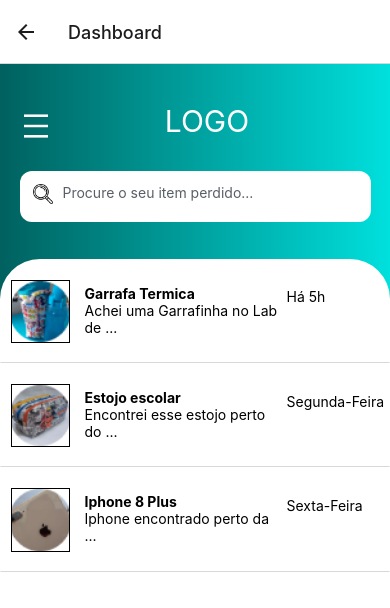
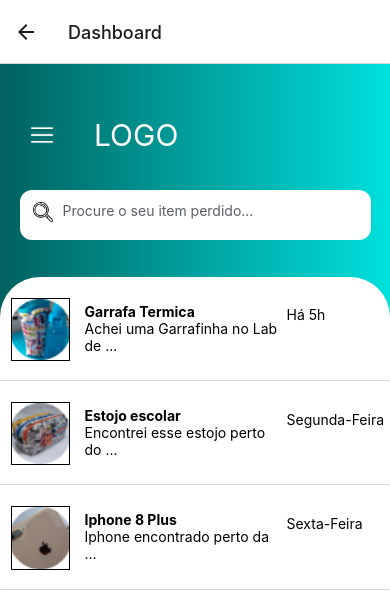
Before and after one commit to pk-anderson/EasyFinder-Front-End, a React Native app: screen /Dashboard in a window 390 px wide. Shown: the top 608 px of the page. Built offline with nearby package versions, Linux system fonts and the light colour scheme.

Commit message:
add side menu button

```diff
--- a/src/components/AppBarTop/index.tsx
+++ b/src/components/AppBarTop/index.tsx
@@ -1,12 +1,61 @@
-import { Image,Text, View } from "react-native";
-import menuImg from '../../assets/menu-aberto.png'
-import { styles } from "./styles";
+import React, { useState } from 'react';
+import { View, Text, Image, TouchableOpacity, Modal, StyleSheet } from 'react-native';
+import menuImg from '../../assets/menu-aberto.png';
+import { deviceDimensions } from "../../global/dimesion";
+import { styles } from './style';
 
-export default function AppTopBar(){
-return(
+type AppTopBarProps = {
+  // Adicione as propriedades necessárias
+};
+
+const AppTopBar: React.FC<AppTopBarProps> = () => {
+  const [isMenuOpen, setIsMenuOpen] = useState(false);
+
+  const handleMenuToggle = () => {
+    setIsMenuOpen(!isMenuOpen);
+  };
+
+  const handleEditProfile = () => {
+    // Lógica para realizar o logout
+    console.log('Edit Profile');
+  };
+
+  const handleLogout = () => {
+    // Lógica para realizar o logout
+    console.log('Logout');
+  };
+
+  return (
     <View style={styles.containerTop}>
-    <Image source={menuImg} style={styles.menu}/>
-    <Text style={styles.logo}>LOGO</Text>
-</View>
-)
+      <TouchableOpacity style={styles.menuButton} onPress={handleMenuToggle}>
+        <Image source={menuImg} style={styles.menuIcon} />
+      </TouchableOpacity>
+
+      {/* Menu Lateral */}
+      <Modal visible={isMenuOpen} animationType="slide" transparent>
+        <View style={styles.menuContainer}>
+          <View style={styles.userInfoContainer}>
+            <Image source={require('../../assets/avatar.jpg')} style={styles.userPhoto} />
+          <Text style={styles.userName}>{ "Nome do usuário" }</Text>
+          </View>
+
+          <TouchableOpacity style={styles.menuItem} onPress={handleMenuToggle}>
+            <Text style={styles.menuItemText}>Voltar ao Início</Text>
+          </TouchableOpacity>
+
+          <TouchableOpacity style={styles.menuItem} onPress={handleEditProfile}>
+            <Text style={styles.menuItemText}>Visualizar Perfil</Text>
+          </TouchableOpacity>
+
+          <TouchableOpacity style={styles.menuItem} onPress={handleLogout}>
+            <Text style={styles.menuItemText}>Logout</Text>
+          </TouchableOpacity>
+        </View>
+      </Modal>
+
+      <Text style={styles.logo}>LOGO</Text>
+    </View>
+  );
 }
+
+export default AppTopBar;
--- /dev/null
+++ b/src/components/AppBarTop/style.tsx
@@ -0,0 +1,52 @@
+import { StyleSheet } from "react-native";
+import { deviceDimensions } from "../../global/dimesion";
+
+export const styles = StyleSheet.create({
+    containerTop: {
+        flexDirection: 'row',
+        alignItems: 'center',
+        paddingHorizontal: 20,
+        paddingTop: 10,
+      },
+      menuButton: {
+        padding: 10,
+      },
+      menuIcon: {
+        width: 24,
+        height: 24,
+        tintColor: '#fff',
+        marginRight: 30,
+      },
+      menuContainer: {
+        flex: 1,
+        backgroundColor: '#fff',
+        width: deviceDimensions().width * 0.7,
+      },
+      userInfoContainer: {
+        flexDirection: 'row',
+        alignItems: 'center',
+        padding: 20,
+      },
+      userPhoto: {
+        width: 50,
+        height: 50,
+        borderRadius: 25,
+        marginRight: 10,
+      },
+      userName: {
+        fontSize: 16,
+        fontWeight: 'bold',
+      },
+      menuItem: {
+        padding: 20,
+        borderBottomWidth: 1,
+        borderBottomColor: '#ccc',
+      },
+      menuItemText: {
+        fontSize: 16,
+      },
+      logo: {
+        color: 'white',
+        fontSize: 30,
+      },
+})
--- a/src/components/AppBarTop/styles.ts
+++ /dev/null
@@ -1,22 +0,0 @@
-import { StyleSheet } from "react-native";
-import { deviceDimensions } from "../../global/dimesion";
-
-export const styles = StyleSheet.create({
-    containerTop:{
-       display: 'flex',
-       flexDirection: 'row',
-
-       justifyContent: 'center',
-    },
-    logo: {
-      color: 'white',
-      fontSize: 30,
-
-    },
-    menu:{
-        right: deviceDimensions().width * 0.3,
-        width:24,
-        top:5,
-        height:36
-    }
-})
```
Also changed, not shown: tsconfig.json (+6 -1 lines), src/assets/avatar.jpg (added).
